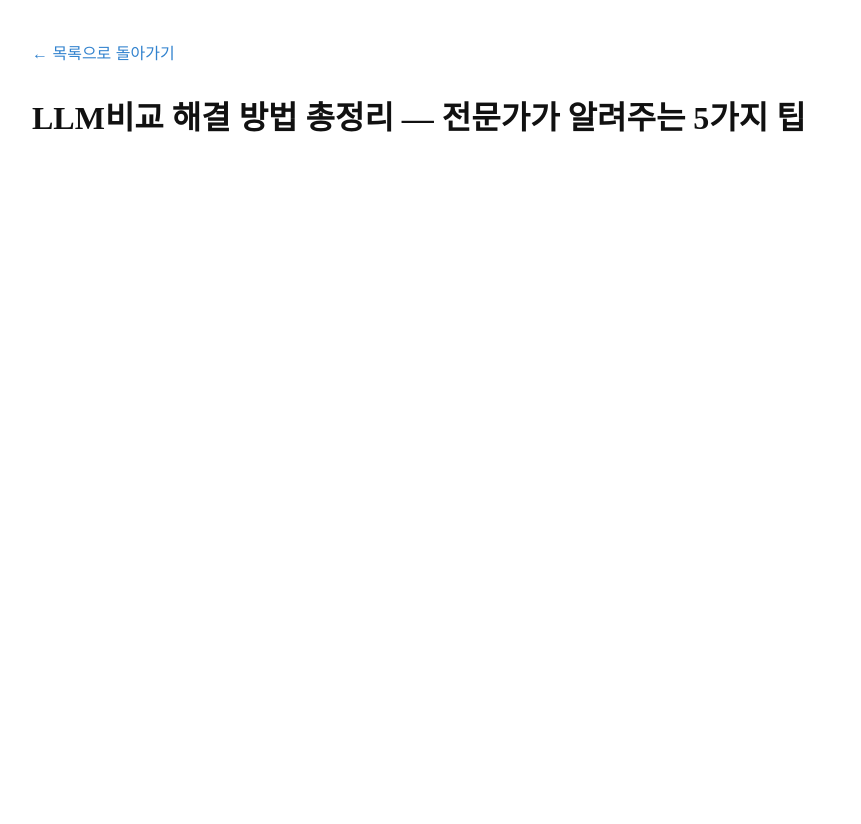
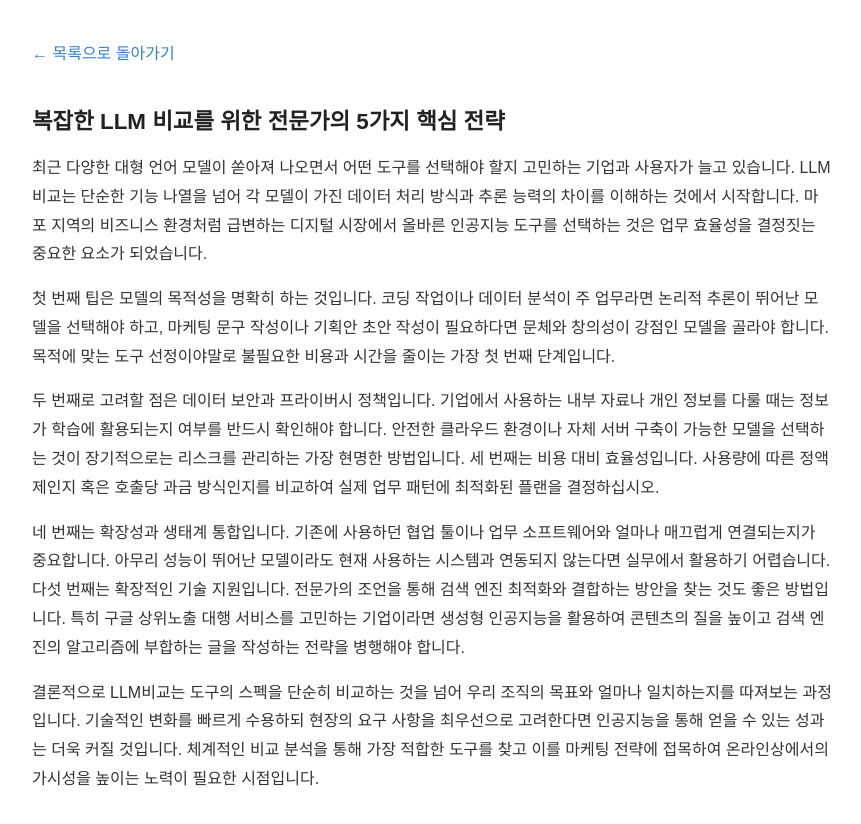
Before and after one commit to tidalhss-star/bp-sf-t3-1779642675702-409, a plain HTML site: page posts/guide-002-1fsb99n.html in a window 1280 px wide. Shown: the whole page, without its empty margins (208-1069 px from the left). Before the commit the page ends 800 px from the top, so only its background shows below. Drawn offline with Linux system fonts and the light colour scheme.

Commit message:
fix: 프롬프트 유출·한자 조각·반복 파손 제거 (1 files)

```diff
--- a/posts/guide-002-1fsb99n.html
+++ b/posts/guide-002-1fsb99n.html
@@ -20,9 +20,12 @@
     <a href="../index.html">← 목록으로 돌아가기</a>
   </header>
   <main>
-    <h1>LLM비교 해결 방법 총정리 — 전문가가 알려주는 5가지 팁</h1>
-    <article>
-
+<h2>복잡한 LLM 비교를 위한 전문가의 5가지 핵심 전략</h2>
+<p>최근 다양한 대형 언어 모델이 쏟아져 나오면서 어떤 도구를 선택해야 할지 고민하는 기업과 사용자가 늘고 있습니다. LLM비교는 단순한 기능 나열을 넘어 각 모델이 가진 데이터 처리 방식과 추론 능력의 차이를 이해하는 것에서 시작합니다. 마포 지역의 비즈니스 환경처럼 급변하는 디지털 시장에서 올바른 인공지능 도구를 선택하는 것은 업무 효율성을 결정짓는 중요한 요소가 되었습니다.</p>
+<p>첫 번째 팁은 모델의 목적성을 명확히 하는 것입니다. 코딩 작업이나 데이터 분석이 주 업무라면 논리적 추론이 뛰어난 모델을 선택해야 하고, 마케팅 문구 작성이나 기획안 초안 작성이 필요하다면 문체와 창의성이 강점인 모델을 골라야 합니다. 목적에 맞는 도구 선정이야말로 불필요한 비용과 시간을 줄이는 가장 첫 번째 단계입니다.</p>
+<p>두 번째로 고려할 점은 데이터 보안과 프라이버시 정책입니다. 기업에서 사용하는 내부 자료나 개인 정보를 다룰 때는 정보가 학습에 활용되는지 여부를 반드시 확인해야 합니다. 안전한 클라우드 환경이나 자체 서버 구축이 가능한 모델을 선택하는 것이 장기적으로는 리스크를 관리하는 가장 현명한 방법입니다. 세 번째는 비용 대비 효율성입니다. 사용량에 따른 정액제인지 혹은 호출당 과금 방식인지를 비교하여 실제 업무 패턴에 최적화된 플랜을 결정하십시오.</p>
+<p>네 번째는 확장성과 생태계 통합입니다. 기존에 사용하던 협업 툴이나 업무 소프트웨어와 얼마나 매끄럽게 연결되는지가 중요합니다. 아무리 성능이 뛰어난 모델이라도 현재 사용하는 시스템과 연동되지 않는다면 실무에서 활용하기 어렵습니다. 다섯 번째는 확장적인 기술 지원입니다. 전문가의 조언을 통해 검색 엔진 최적화와 결합하는 방안을 찾는 것도 좋은 방법입니다. 특히 구글 상위노출 대행 서비스를 고민하는 기업이라면 생성형 인공지능을 활용하여 콘텐츠의 질을 높이고 검색 엔진의 알고리즘에 부합하는 글을 작성하는 전략을 병행해야 합니다.</p>
+<p>결론적으로 LLM비교는 도구의 스펙을 단순히 비교하는 것을 넘어 우리 조직의 목표와 얼마나 일치하는지를 따져보는 과정입니다. 기술적인 변화를 빠르게 수용하되 현장의 요구 사항을 최우선으로 고려한다면 인공지능을 통해 얻을 수 있는 성과는 더욱 커질 것입니다. 체계적인 비교 분석을 통해 가장 적합한 도구를 찾고 이를 마케팅 전략에 접목하여 온라인상에서의 가시성을 높이는 노력이 필요한 시점입니다.</p>
 </main>
 </body>
 </html>
```
